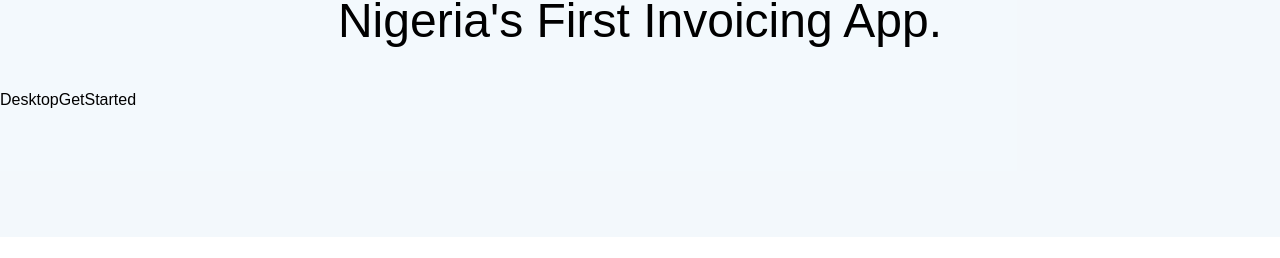
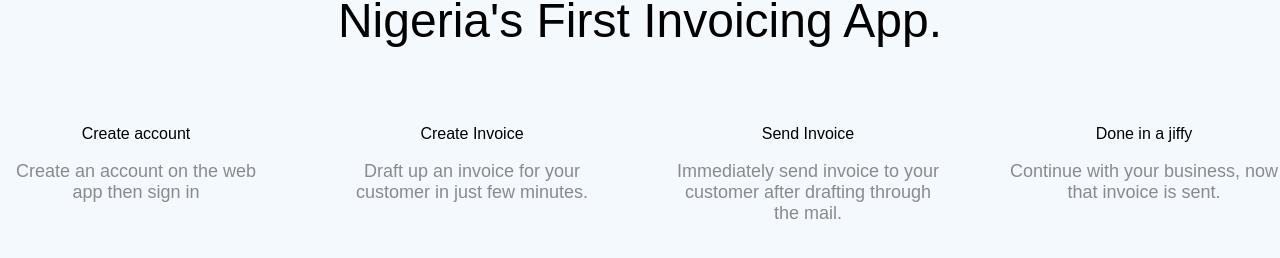
Before and after one commit to devs-22/Kupon-V2, a React (Create React App) app: page / in a window 1280 px wide. Shown: the part 592-850 px from the top of the page. Before the commit the page ends 829 px from the top, so only its background shows below. Built offline with nearby package versions, Linux system fonts and the light colour scheme.

Commit message:
DGS buidling

```diff
--- a/src/components/DesktopGetStarted/DesktopGetStarted.scss
+++ b/src/components/DesktopGetStarted/DesktopGetStarted.scss
@@ -0,0 +1,30 @@
+section {
+  .DGS-root {
+    display: flex;
+    align-items: center;
+    justify-content: center;
+
+    .DGS-root__line {
+      margin-top: -1%;
+    }
+  }
+
+  .DGS__head {
+    display: flex;
+    justify-content: center;
+    gap: 5%;
+    .DGS__heading {
+      text-align: center;
+      .DGS_hold__p2 {
+        font-weight: bold;
+        font-size: 20px;
+      }
+      .DGS_hold__p2 {
+        max-width: 276px;
+        font-size: 18px;
+        font-weight: 400;
+        color: #8a8a8e;
+      }
+    }
+  }
+}
--- a/src/components/DesktopGetStarted/DesktopGetStarted.tsx
+++ b/src/components/DesktopGetStarted/DesktopGetStarted.tsx
@@ -1,9 +1,60 @@
-import React from 'react'
+import './DesktopGetStarted.scss';
 
 const DesktopGetStarted = () => {
   return (
-    <div>DesktopGetStarted</div>
-  )
-}
+    <section>
+      <div className="DGS-root">
+        <div>
+          <img src={require('../../assets/Frame 1562.svg').default} alt="" />
+        </div>
+        <div className="DGS-root__line">
+          <img src={require('../../assets/Line 6.svg').default} alt="" />
+        </div>
+        <div>
+          <img src={require('../../assets/Frame 1563.svg').default} alt="" />
+        </div>
+        <div className="DGS-root__line">
+          <img src={require('../../assets/Line 6.svg').default} alt="" />
+        </div>
+        <div>
+          <img src={require('../../assets/Frame 1564.svg').default} alt="" />
+        </div>
+        <div className="DGS-root__line">
+          <img src={require('../../assets/Line 6.svg').default} alt="" />
+        </div>
+        <div>
+          <img src={require('../../assets/Frame 1565.svg').default} alt="" />
+        </div>
+      </div>
+      <div className="DGS__head">
+        <div className="DGS__heading">
+          <p className="DGS_hold__p1">Create account</p>
+          <p className="DGS_hold__p2">
+            Create an account on the web app then sign in
+          </p>
+        </div>
+        <div className="DGS__heading">
+          <p className="DGS_hold__p1">Create Invoice</p>
+          <p className="DGS_hold__p2">
+            Draft up an invoice for your customer in just few minutes.
+          </p>
+        </div>
+        <div className="DGS__heading">
+          <p className="DGS_hold__p1">Send Invoice</p>
+          <p className="DGS_hold__p2">
+            Immediately send invoice to your customer after drafting through the
+            mail.
+          </p>
+        </div>
+        <div className="DGS__heading">
+          <p className="DGS_hold__p1">Done in a jiffy</p>
+          <p className="DGS_hold__p2">
+            Continue with your business, now that invoice is sent.
+          </p>
+        </div>
+      </div>
+    </section>
+  );
+};
 
-export default DesktopGetStarted
+export default DesktopGetStarted;
```
